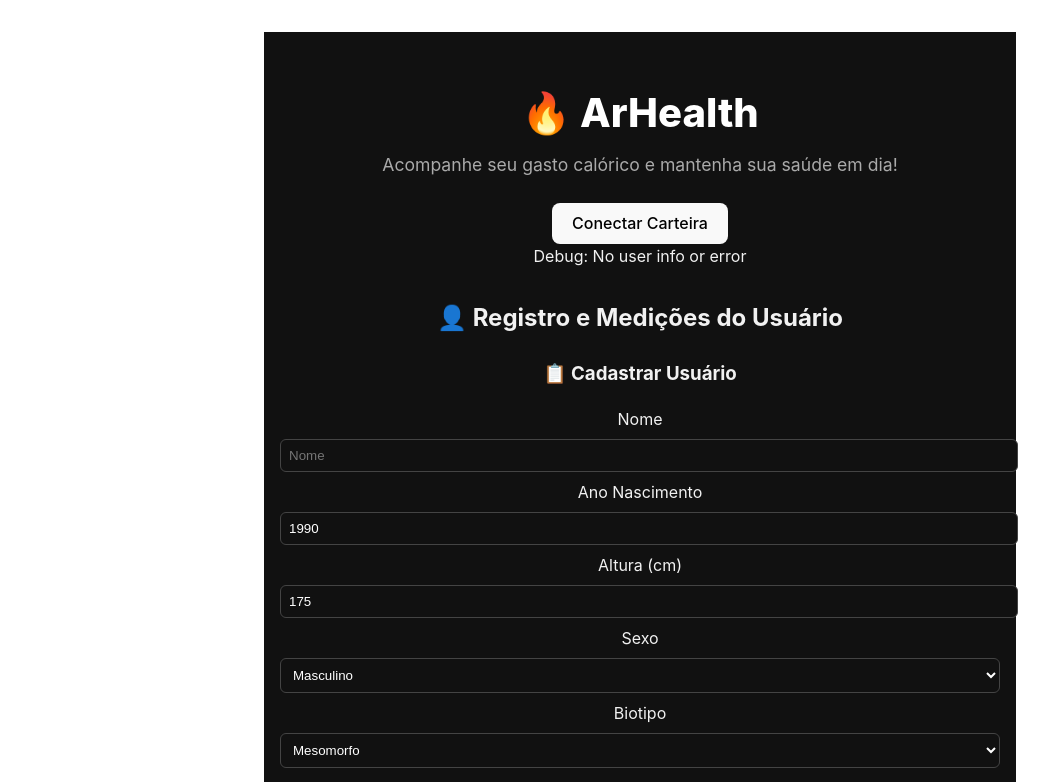
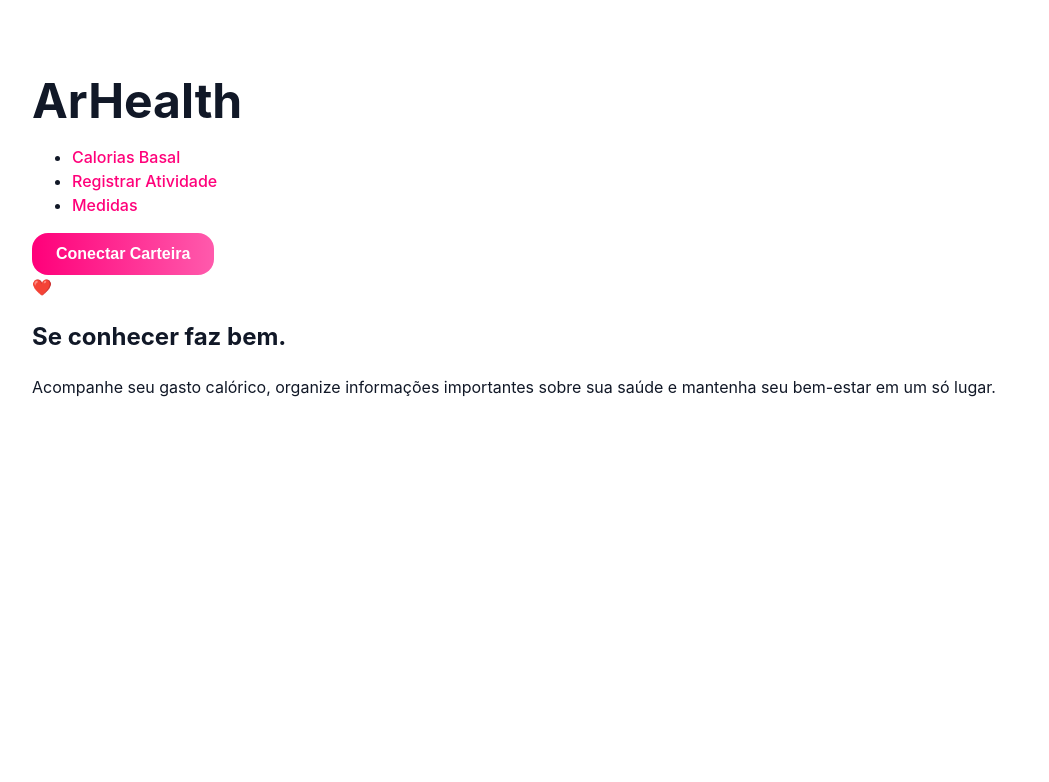
Before and after one commit to leonardoaraujosantos/learn_ao, a Svelte app in the folder frontend/: page / in a window 1280 px wide. Shown: the top 782 px of the page, without its empty margins (0-1049 px from the left). Built offline with nearby package versions, Linux system fonts and the light colour scheme.

Commit message:
Refactoring styles

```diff
--- a/frontend/src/App.svelte
+++ b/frontend/src/App.svelte
@@ -3,82 +3,96 @@
   import CaloriasBasal from './lib/CaloriasBasal.svelte';
   import RegistrarAtividade from './lib/RegistrarAtividade.svelte';
   import RegistroUsuarioMedidas from './lib/RegistroUsuarioMedidas.svelte';
+  import { userInfo, lastMeasurement } from './stores/blockchainStore';
+
+
+  let activeSection = 'Home';
+  let userInfoLocal = $userInfo;
+  let ultimaMedida = $lastMeasurement;
+
+  userInfo.subscribe(value => {
+    userInfoLocal = value;
+    console.log(userInfoLocal);
+  });
+
+  lastMeasurement.subscribe(value => {
+    ultimaMedida = value;
+    console.log(ultimaMedida);
+  });
+
+  function setActive(section: string) {
+    activeSection = section;
+  }
 </script>
 
 <main>
-  <h1>🔥 ArHealth</h1>
-  <p class="subtitulo">
-    Acompanhe seu gasto calórico e mantenha sua saúde em dia!
-  </p>
-
-  <div class="wallet">
+  <nav class="navbar">
+    <div class="nav-container">
+      <h1>ArHealth</h1>
+      <ul>
+        <li><a href="#" class={activeSection === 'Calorias Basal' ? 'active' : ''} on:click={() => setActive('Calorias Basal')}>Calorias Basal</a></li>
+        <li><a href="#" class={activeSection === 'Registrar Atividade' ? 'active' : ''} on:click={() => setActive('Registrar Atividade')}>Registrar Atividade</a></li>
+        <li><a href="#" class={activeSection === 'Medidas' ? 'active' : ''} on:click={() => setActive('Medidas')}>Medidas</a></li>
+      </ul>
+      <div class="wallet-button">
         <ButtonConnectWallet />
       </div>
+    </div>
+  </nav>
 
-  <div class="wallet">
+  <header>
+    <div class="icon-container">
+      <div class="app-icon">
+        <div class="heart-icon">❤️</div>
+      </div>
+    </div>
+    <h2>Se conhecer faz bem.</h2>
+    <p class="subtitulo">
+      Acompanhe seu gasto calórico, organize informações importantes sobre sua saúde
+      e mantenha seu bem-estar em um só lugar.
+    </p>
+      {#if userInfoLocal}
+        <div class="usuario-box">
+          <p><strong>👤 Nome:</strong> {userInfoLocal.nome}</p>
+          <p><strong>📏 Altura:</strong> {userInfoLocal.altura_cm} cm</p>
+          <p><strong>🧬 Sexo:</strong> {userInfoLocal.sexo}</p>
+          <p><strong>🧠 Biotipo:</strong> {userInfoLocal.biotipo}</p>
+          <p><strong>🎂 Nascimento:</strong> {userInfoLocal.ano_nascimento}</p>
+        </div>
+      {/if}
+
+      {#if ultimaMedida}
+        <div class="medida-box">
+          <p><strong>📏 Peso:</strong> {ultimaMedida.peso} kg</p>
+          <p><strong>📊 IMC:</strong> {ultimaMedida.imc}</p>
+          <p><strong>💧 Gordura Corporal:</strong> {ultimaMedida.gordura_corporal}%</p>
+          <p><strong>💪 Massa Gordura:</strong> {ultimaMedida.massa_gordura} kg</p>
+          <p><strong>📅 Data:</strong> {ultimaMedida.data}</p>
+        </div>
+  {/if}
+  </header>
+
+  <div class="content-container">
+    {#if activeSection === 'Medidas'}
+      <div class="panel-container">
         <RegistroUsuarioMedidas />
       </div>
+    {/if}
 
-  <section class="painel">
+    {#if activeSection === 'Calorias Basal'}
+      <div class="panel-container">
         <CaloriasBasal />
-  </section>
+      </div>
+    {/if}
 
-  <section class="painel">
+    {#if activeSection === 'Registrar Atividade'}
+      <div class="panel-container">
         <RegistrarAtividade />
-  </section>
+      </div>
+    {/if}
+  </div>
 </main>
 
 <style>
-  main {
-    max-width: 720px;
-    margin: 0 auto;
-    padding: 2rem 1rem;
-    font-family: 'Inter', sans-serif;
-    color: #f1f1f1;
-    background: #111;
-    text-align: center;
-  }
 
-  h1 {
-    font-size: 2.5rem;
-    font-weight: 800;
-    margin-bottom: 0.5rem;
-    color: #fff;
-  }
-
-  .subtitulo {
-    font-size: 1.1rem;
-    color: #aaa;
-    margin-bottom: 1.5rem;
-  }
-
-  .wallet {
-    margin-bottom: 2rem;
-  }
-
-  .painel {
-    background: #1c1c1c;
-    border-radius: 12px;
-    padding: 2rem;
-    box-shadow: 0 0 10px rgba(0,0,0,0.3);
-    transition: 0.2s ease;
-  }
-
-  @media (max-width: 480px) {
-    main {
-      padding: 1rem;
-    }
-
-    .painel {
-      padding: 1rem;
-    }
-
-    h1 {
-      font-size: 2rem;
-    }
-
-    .subtitulo {
-      font-size: 1rem;
-    }
-  }
 </style>
--- a/frontend/src/app.css
+++ b/frontend/src/app.css
@@ -1,79 +1,87 @@
 :root {
-  font-family: Inter, system-ui, Avenir, Helvetica, Arial, sans-serif;
+  /* Tipografia */
+  font-family: 'Inter', 'Helvetica Neue', Helvetica, Arial, sans-serif;
+  font-size: 16px;
   line-height: 1.5;
-  font-weight: 400;
-
-  color-scheme: light dark;
-  color: rgba(255, 255, 255, 0.87);
-  background-color: #242424;
-
-  font-synthesis: none;
-  text-rendering: optimizeLegibility;
-  -webkit-font-smoothing: antialiased;
-  -moz-osx-font-smoothing: grayscale;
+  color: #111827; /* cinza escuro (quase preto) */
+  background-color: #f9fafb; /* fundo claro */
 }
 
-a {
-  font-weight: 500;
-  color: #646cff;
-  text-decoration: inherit;
-}
-a:hover {
-  color: #535bf2;
-}
-
+/* Layout base */
 body {
   margin: 0;
+  background-color: #ffffff;
+  color: #111827;
   display: flex;
-  place-items: center;
-  min-width: 320px;
+  justify-content: left;
+  align-items: left;
   min-height: 100vh;
 }
 
-h1 {
-  font-size: 3.2em;
-  line-height: 1.1;
+/* Container principal */
+#app {
+  width: 100%;
+  padding: 2rem;
+  text-align: left;
 }
 
-.card {
-  padding: 2em;
+/* Cabeçalhos */
+h1 {
+  font-size: 3rem;
+  font-weight: 700;
+  line-height: 1.2;
+  margin-bottom: 1rem;
 }
 
-#app {
-  max-width: 1280px;
-  margin: 0 auto;
+/* Cartão (caixa de conteúdo) */
+.card {
+  background-color: #ffffff;
+  border: 1px solid #e5e7eb;
+  border-radius: 24px;
   padding: 2rem;
-  text-align: center;
+  box-shadow: 0 6px 24px rgba(0, 0, 0, 0.06);
+  text-align: left;
 }
 
+/* Botões */
 button {
-  border-radius: 8px;
-  border: 1px solid transparent;
-  padding: 0.6em 1.2em;
-  font-size: 1em;
-  font-weight: 500;
-  font-family: inherit;
-  background-color: #1a1a1a;
+  background: linear-gradient(90deg, #ff007a, #ff5aac); /* rosa Uniswap */
+  color: white;
+  border: none;
+  border-radius: 16px;
+  padding: 0.75rem 1.5rem;
+  font-size: 1rem;
+  font-weight: 600;
   cursor: pointer;
-  transition: border-color 0.25s;
+  transition: box-shadow 0.2s ease;
 }
 button:hover {
-  border-color: #646cff;
-}
-button:focus,
-button:focus-visible {
-  outline: 4px auto -webkit-focus-ring-color;
+  box-shadow: 0 4px 12px rgba(255, 0, 122, 0.3);
 }
 
-@media (prefers-color-scheme: light) {
-  :root {
-    color: #213547;
-    background-color: #ffffff;
-  }
-  a:hover {
-    color: #747bff;
-  }
-  button {
-    background-color: #f9f9f9;
-  }
+/* Links */
+a {
+  color: #ff007a;
+  text-decoration: none;
+  font-weight: 500;
 }
+a:hover {
+  text-decoration: underline;
+}
+
+/* Campos de entrada */
+input, select {
+  width: 100%;
+  padding: 0.75rem 1rem;
+  font-size: 1rem;
+  border: 1px solid #d1d5db;
+  border-radius: 16px;
+  margin-bottom: 1rem;
+  background-color: #f9fafb;
+  color: #111827;
+}
+input:focus, select:focus {
+  outline: none;
+  border-color: #ff007a;
+  box-shadow: 0 0 0 2px rgba(255, 0, 122, 0.2);
+}
--- a/frontend/src/lib/ButtonConnectWallet.svelte
+++ b/frontend/src/lib/ButtonConnectWallet.svelte
@@ -77,51 +77,3 @@
 <button on:click={handleConnect}>
   {isOpen ? "Carteira Conectada" : "Conectar Carteira"}
 </button>
-
-{#if usuarioInfo}
-  <div class="usuario-box">
-    <p><strong>👤 Nome:</strong> {usuarioInfo.nome}</p>
-    <p><strong>📏 Altura:</strong> {usuarioInfo.altura_cm} cm</p>
-    <p><strong>🧬 Sexo:</strong> {usuarioInfo.sexo}</p>
-    <p><strong>🧠 Biotipo:</strong> {usuarioInfo.biotipo}</p>
-    <p><strong>🎂 Nascimento:</strong> {usuarioInfo.ano_nascimento}</p>
-  </div>
-{:else if erro}
-  <div class="mensagem erro">{erro}</div>
-{:else}
-  <div>Debug: No user info or error</div>
-{/if}
-
-{#if ultimaMedida}
-  <div class="medida-box">
-    <p><strong>📏 Peso:</strong> {ultimaMedida.peso} kg</p>
-    <p><strong>📊 IMC:</strong> {ultimaMedida.imc}</p>
-    <p><strong>💧 Gordura Corporal:</strong> {ultimaMedida.gordura_corporal}%</p>
-    <p><strong>💪 Massa Gordura:</strong> {ultimaMedida.massa_gordura} kg</p>
-    <p><strong>📅 Data:</strong> {ultimaMedida.data}</p>
-  </div>
-{/if}
-
-<style>
-  .usuario-box {
-    margin-top: 1rem;
-    background: #1a1a1a;
-    padding: 1rem;
-    border-radius: 8px;
-    border: 1px solid #333;
-    color: #eee;
-  }
-  .mensagem.erro {
-    margin-top: 1rem;
-    color: red;
-    font-weight: bold;
-  }
-  .medida-box {
-    margin-top: 1rem;
-    background: #1a1a1a;
-    padding: 1rem;
-    border-radius: 8px;
-    border: 1px solid #333;
-    color: #eee;
-  }
-</style>
```
Lines whose indentation alone changed are shown as unchanged.
